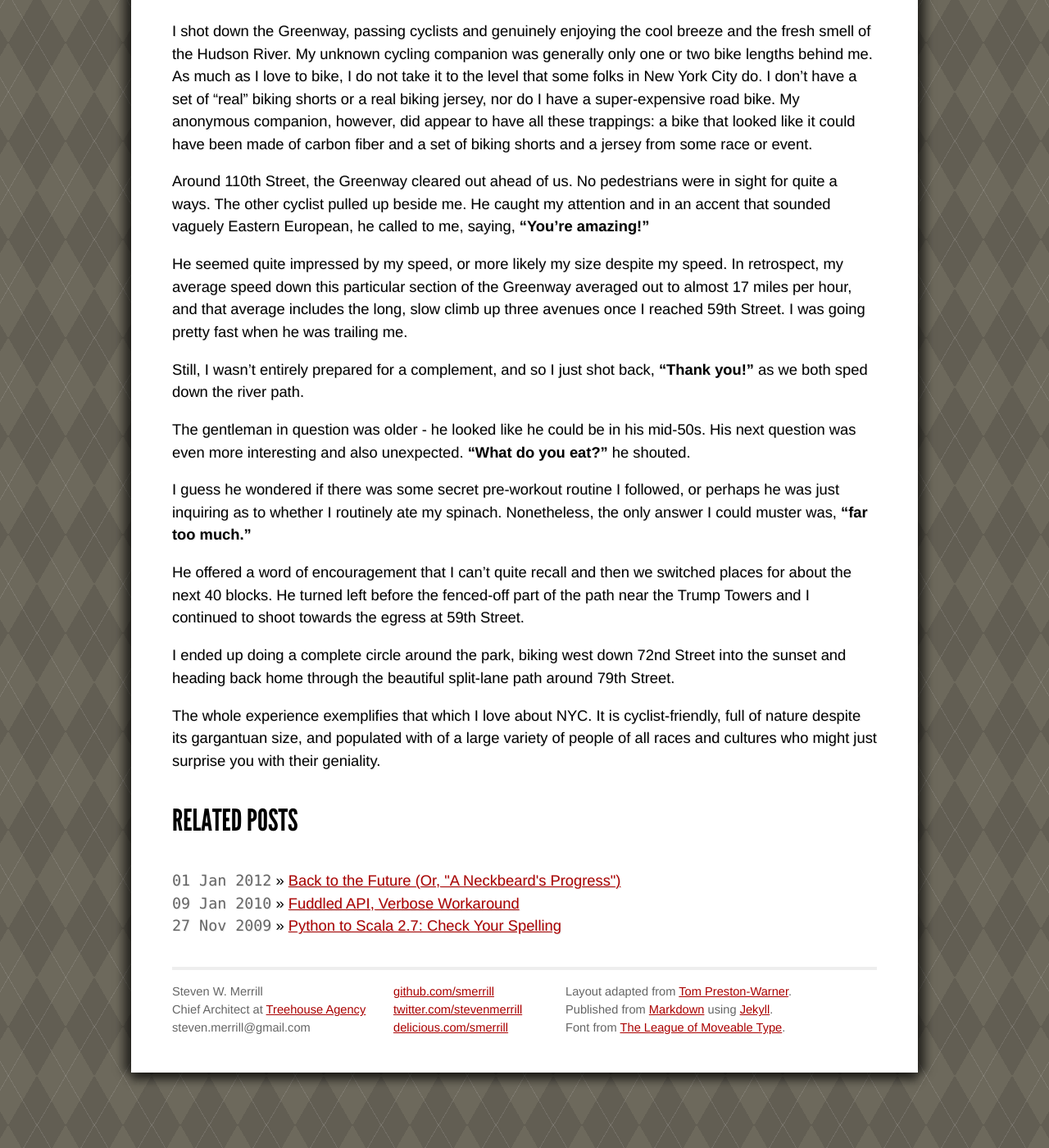
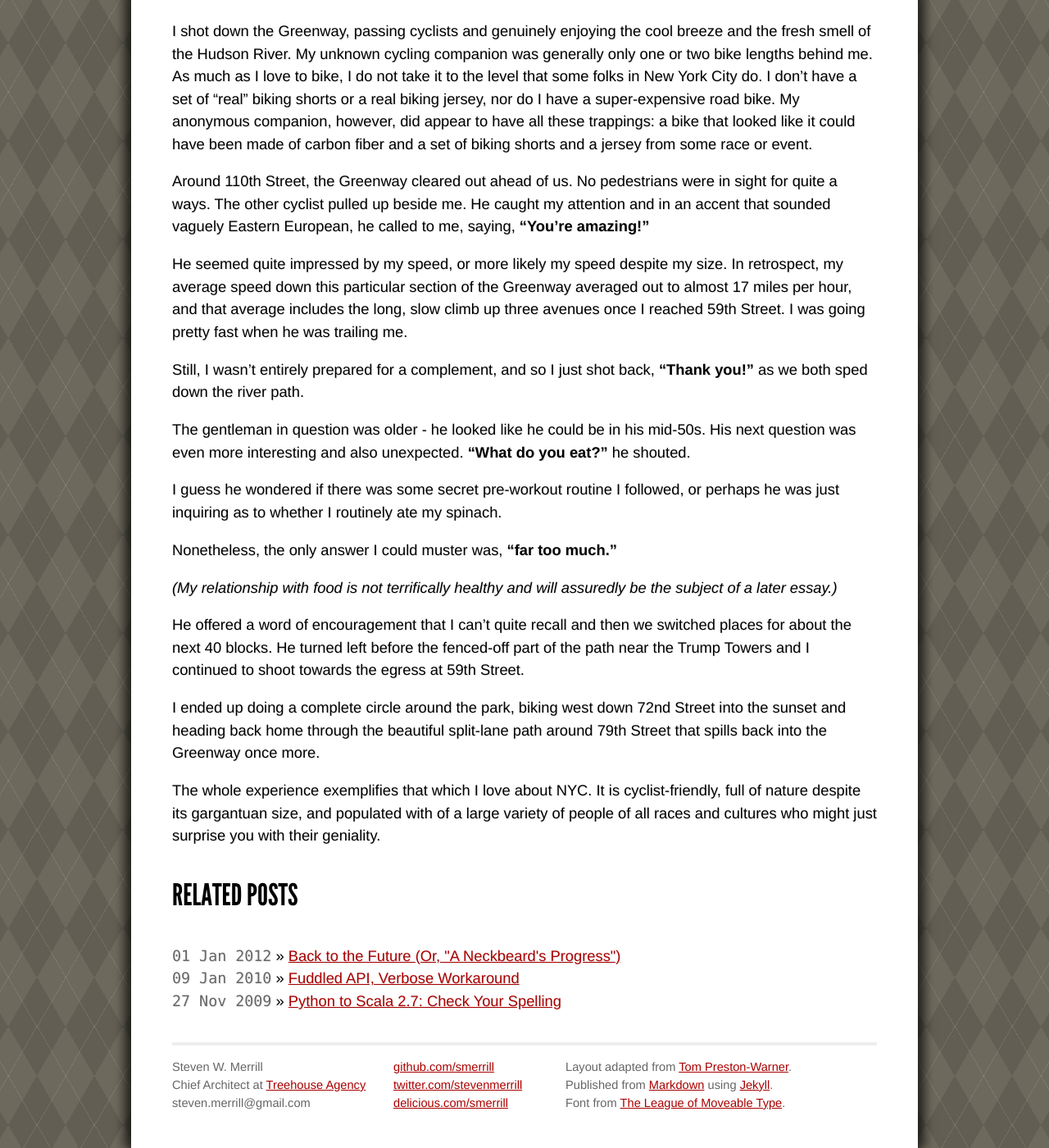
Before and after one commit to smerrill/grenadesandwich.com, a Jekyll site: the page built from _posts/2012-01-01-what-are-you-eating.md, in a window 1280 px wide and 1400 px high, scrolled down 548 px. Shown: the whole window at 82% size. Built offline with Jekyll 4.4.1, drawn with Linux system fonts in a browser that asks for light colours; Markdown is read by kramdown in place of the engine named in the settings.

Commit message:
A couple final edits before bed.

```diff
--- a/_posts/2012-01-01-what-are-you-eating.md
+++ b/_posts/2012-01-01-what-are-you-eating.md
@@ -29,7 +29,7 @@ Around 110th Street, the Greenway cleared out ahead of us. No pedestrians were i
 pulled up beside me. He caught my attention and in an accent that sounded vaguely Eastern European, he called to me, saying,
 **"You're amazing!"**
 
-He seemed quite impressed by my speed, or more likely my size despite my speed. In retrospect, my average speed
+He seemed quite impressed by my speed, or more likely my speed despite my size. In retrospect, my average speed
 down this particular section of the Greenway averaged out to almost 17 miles per hour, and that average includes the long,
 slow climb up three avenues once I reached 59th Street. I was going pretty fast when he was trailing me.
 
@@ -40,14 +40,18 @@ The gentleman in question was older - he looked like he could be in his mid-50s.
 and also unexpected. **"What do you eat?"** he shouted.
 
 I guess he wondered if there was some secret pre-workout routine I followed, or perhaps he was just inquiring as to whether
-I routinely ate my spinach. Nonetheless, the only answer I could muster was, **"far too much."**
+I routinely ate my spinach.
+
+Nonetheless, the only answer I could muster was, **"far too much."**
+
+_(My relationship with food is not terrifically healthy and will assuredly be the subject of a later essay.)_
 
 He offered a word of encouragement that I can't quite recall and then we switched places for about the next 40 blocks. He
 turned left before the fenced-off part of the path near the Trump Towers and I continued to shoot towards the egress at 59th
 Street.
 
 I ended up doing a complete circle around the park, biking west down 72nd Street into the sunset and heading back home through
-the beautiful split-lane path around 79th Street.
+the beautiful split-lane path around 79th Street that spills back into the Greenway once more.
 
 The whole experience exemplifies that which I love about NYC. It is cyclist-friendly, full of nature despite its gargantuan
 size, and populated with of a large variety of people of all races and cultures who might just surprise you with their
```
